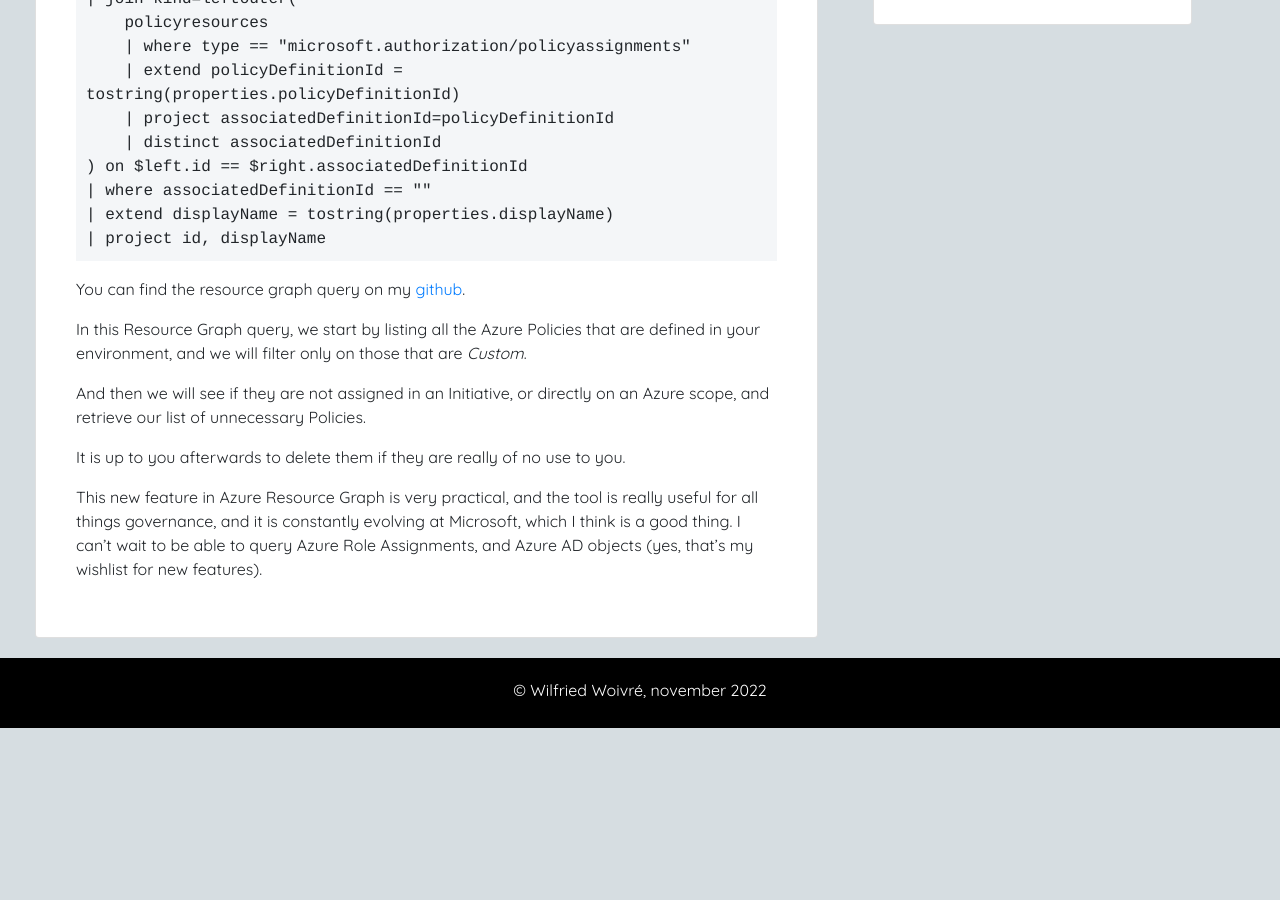
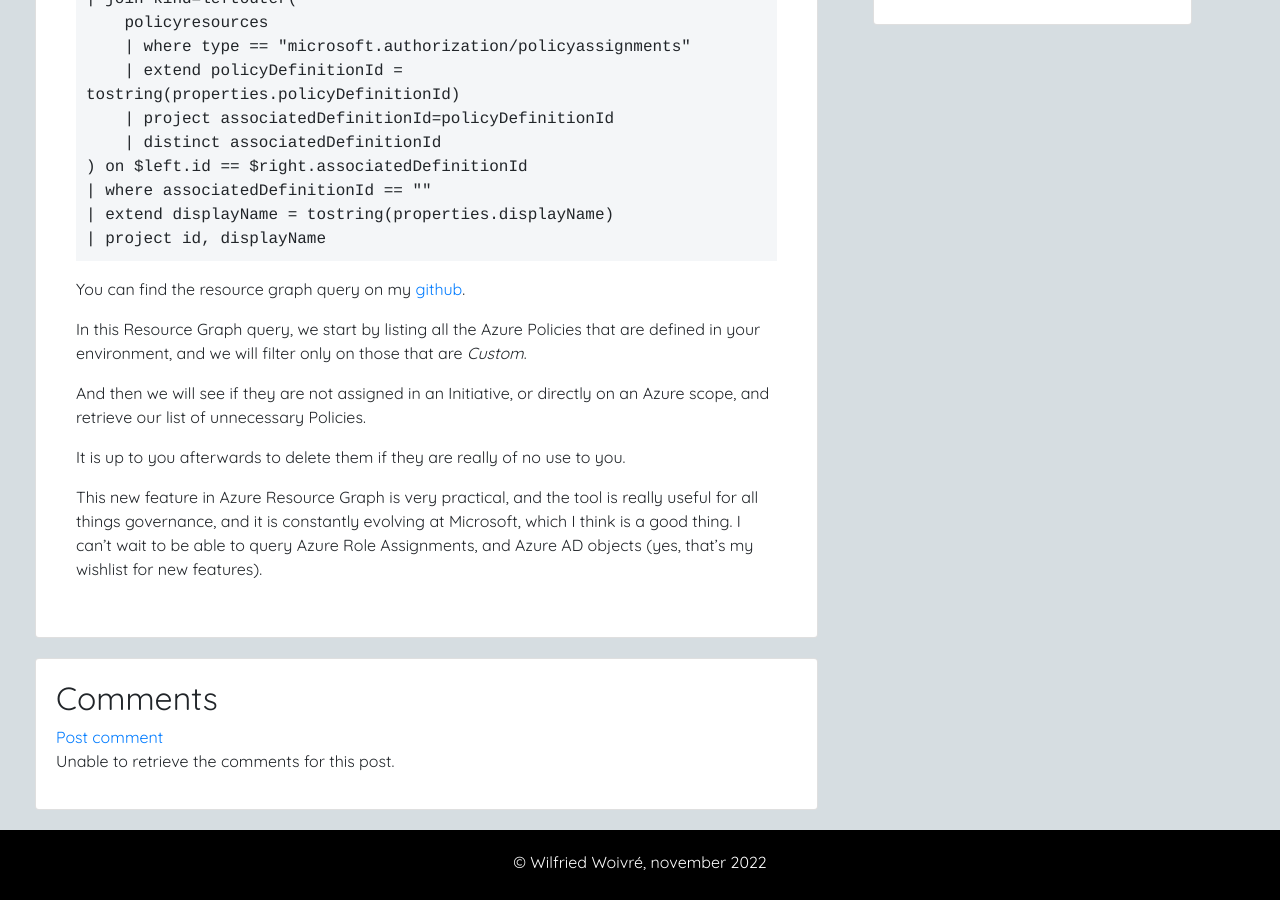
Before and after one commit to wilfriedwoivre/wilfriedwoivre.en.github.io, a Jekyll site: the page built from _posts/2022-11-07-azure-policy-find-unused-policies.md, in a window 1280 px wide and 900 px high, scrolled down 1000 px. Built offline with Jekyll 4.4.1, drawn with Linux system fonts in a browser that asks for light colours; nearby versions of some CDN libraries; before the commit the page ends 1728 px from its top, so only the background shows below that; some of the changed lines change nothing that is shown.

Commit message:
Add comment id

```diff
--- a/_posts/2022-11-07-azure-policy-find-unused-policies.md
+++ b/_posts/2022-11-07-azure-policy-find-unused-policies.md
@@ -3,7 +3,7 @@ layout: post
 title: Azure Policy - Find unused policies
 date: 2022-11-10
 categories: [ "Azure", "Policy" ]
-githubcommentIdtoreplace:
+comments_id: 26
 ---
 
 Creating Azure policies is very easy, however it can be handy to know if all of your Azure policies are in use in your environment.
```
